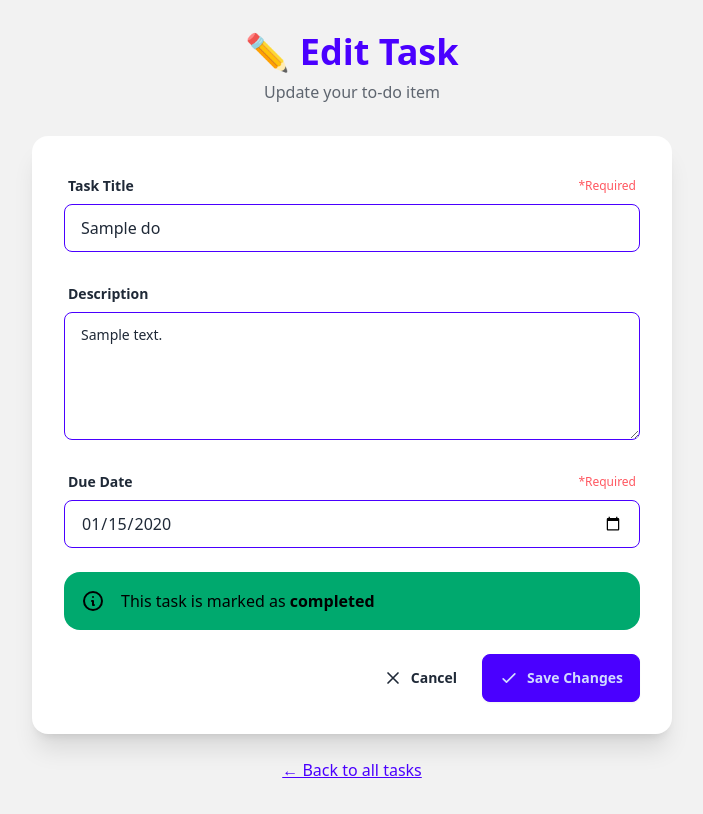
After one commit to CodeNinjaDan/web2.0, a Flask app: page /edit/1 in a window 1280 px wide. The commit adds this page. Shown: the whole page, without its empty margins (288-991 px from the left). Run offline with Flask 3, Linux system fonts and the light colour scheme; tables that the repository leaves empty hold one stand-in row (values such as "Sample post"); some libraries are stand-ins or nearby versions.

Commit message:
feat: edit tasks

```diff
--- a/to-do_list/main.py
+++ b/to-do_list/main.py
@@ -68,6 +68,30 @@ def add_todo():
 
     return render_template("add.html")
 
+@app.route('/edit/<int:todo_id>', methods=['GET', 'POST'])
+def edit_todo(todo_id):
+    """Edit an existing todo"""
+    todo = db.session.get(ToDo, todo_id)
+    if not todo:
+        return redirect(url_for('get_all_todos'))
+
+    if request.method == 'POST':
+        todo.title = request.form.get('title')
+        todo.description = request.form.get('description')
+        day_str = request.form.get('day')
+
+        try:
+            todo.day = date.fromisoformat(day_str)
+        except (ValueError, TypeError):
+            pass
+
+        db.session.commit()
+
+        filter_by = request.args.get('filter', 'all')
+        return redirect(url_for('get_all_todos', filter=filter_by))
+
+    return render_template("edit.html", todo=todo)
+
 @app.route('/complete/<int:todo_id>')
 def complete_todo(todo_id):
     """Mark a todo as completed"""
--- /dev/null
+++ b/to-do_list/templates/edit.html
@@ -0,0 +1,105 @@
+<!DOCTYPE html>
+<html lang="en" data-theme="light">
+<head>
+    <meta charset="UTF-8">
+    <meta name="viewport" content="width=device-width, initial-scale=1.0">
+    <title>Edit Task - To-Do List</title>
+    <!-- Tailwind CSS + DaisyUI -->
+    <link href="https://cdn.jsdelivr.net/npm/daisyui@4.4.19/dist/full.min.css" rel="stylesheet" type="text/css" />
+    <script src="https://cdn.tailwindcss.com"></script>
+</head>
+<body class="bg-base-200 min-h-screen">
+    <div class="container mx-auto px-4 py-8 max-w-2xl">
+        <!-- Header -->
+        <div class="text-center mb-8">
+            <h1 class="text-4xl font-bold text-primary mb-2">✏️ Edit Task</h1>
+            <p class="text-base-content/70">Update your to-do item</p>
+        </div>
+
+        <!-- Form Card -->
+        <div class="card bg-base-100 shadow-xl">
+            <div class="card-body">
+                <form method="POST" action="/edit/{{ todo.id }}" class="space-y-6">
+                    <!-- Title Input -->
+                    <div class="form-control">
+                        <label class="label">
+                            <span class="label-text font-semibold">Task Title</span>
+                            <span class="label-text-alt text-error">*Required</span>
+                        </label>
+                        <input
+                            type="text"
+                            name="title"
+                            value="{{ todo.title }}"
+                            placeholder="e.g., Complete project documentation"
+                            class="input input-bordered input-primary w-full"
+                            required
+                        />
+                    </div>
+
+                    <!-- Description Input -->
+                    <div class="form-control">
+                        <label class="label">
+                            <span class="label-text font-semibold">Description</span>
+                        </label>
+                        <textarea
+                            name="description"
+                            placeholder="Add more details about your task..."
+                            class="textarea textarea-bordered textarea-primary h-32"
+                        >{{ todo.description }}</textarea>
+                    </div>
+
+                    <!-- Date Input -->
+                    <div class="form-control">
+                        <label class="label">
+                            <span class="label-text font-semibold">Due Date</span>
+                            <span class="label-text-alt text-error">*Required</span>
+                        </label>
+                        <input
+                            type="date"
+                            name="day"
+                            value="{{ todo.day.strftime('%Y-%m-%d') }}"
+                            class="input input-bordered input-primary w-full"
+                            required
+                        />
+                    </div>
+
+                    <!-- Status Info -->
+                    <div class="alert {% if todo.completed %}alert-success{% else %}alert-info{% endif %}">
+                        <svg xmlns="http://www.w3.org/2000/svg" fill="none" viewBox="0 0 24 24" class="stroke-current shrink-0 w-6 h-6">
+                            <path stroke-linecap="round" stroke-linejoin="round" stroke-width="2" d="M13 16h-1v-4h-1m1-4h.01M21 12a9 9 0 11-18 0 9 9 0 0118 0z"></path>
+                        </svg>
+                        <span>
+                            {% if todo.completed %}
+                            This task is marked as <strong>completed</strong>
+                            {% else %}
+                            This task is currently <strong>pending</strong>
+                            {% endif %}
+                        </span>
+                    </div>
+
+                    <!-- Action Buttons -->
+                    <div class="card-actions justify-end gap-2 mt-8">
+                        <a href="/" class="btn btn-ghost">
+                            <svg xmlns="http://www.w3.org/2000/svg" class="h-5 w-5" fill="none" viewBox="0 0 24 24" stroke="currentColor">
+                                <path stroke-linecap="round" stroke-linejoin="round" stroke-width="2" d="M6 18L18 6M6 6l12 12" />
+                            </svg>
+                            Cancel
+                        </a>
+                        <button type="submit" class="btn btn-primary">
+                            <svg xmlns="http://www.w3.org/2000/svg" class="h-5 w-5" fill="none" viewBox="0 0 24 24" stroke="currentColor">
+                                <path stroke-linecap="round" stroke-linejoin="round" stroke-width="2" d="M5 13l4 4L19 7" />
+                            </svg>
+                            Save Changes
+                        </button>
+                    </div>
+                </form>
+            </div>
+        </div>
+
+        <!-- Back Link -->
+        <div class="text-center mt-6">
+            <a href="/" class="link link-primary">← Back to all tasks</a>
+        </div>
+    </div>
+</body>
+</html>
--- a/to-do_list/templates/index.html
+++ b/to-do_list/templates/index.html
@@ -78,6 +78,12 @@
                                 <div class="flex flex-col gap-2 items-end">
                                     <div class="badge badge-lg badge-ghost">ID: {{ todo.id }}</div>
                                     <div class="flex gap-2">
+                                        <a href="/edit/{{ todo.id }}?filter={{ current_filter }}" class="btn btn-info btn-sm">
+                                            <svg xmlns="http://www.w3.org/2000/svg" class="h-4 w-4" fill="none" viewBox="0 0 24 24" stroke="currentColor">
+                                                <path stroke-linecap="round" stroke-linejoin="round" stroke-width="2" d="M11 5H6a2 2 0 00-2 2v11a2 2 0 002 2h11a2 2 0 002-2v-5m-1.414-9.414a2 2 0 112.828 2.828L11.828 15H9v-2.828l8.586-8.586z" />
+                                            </svg>
+                                            Edit
+                                        </a>
                                         <a href="/complete/{{ todo.id }}?filter={{ current_filter }}" class="btn btn-success btn-sm">
                                             {% if todo.completed %}
                                             <svg xmlns="http://www.w3.org/2000/svg" class="h-4 w-4" fill="none" viewBox="0 0 24 24" stroke="currentColor">
```
